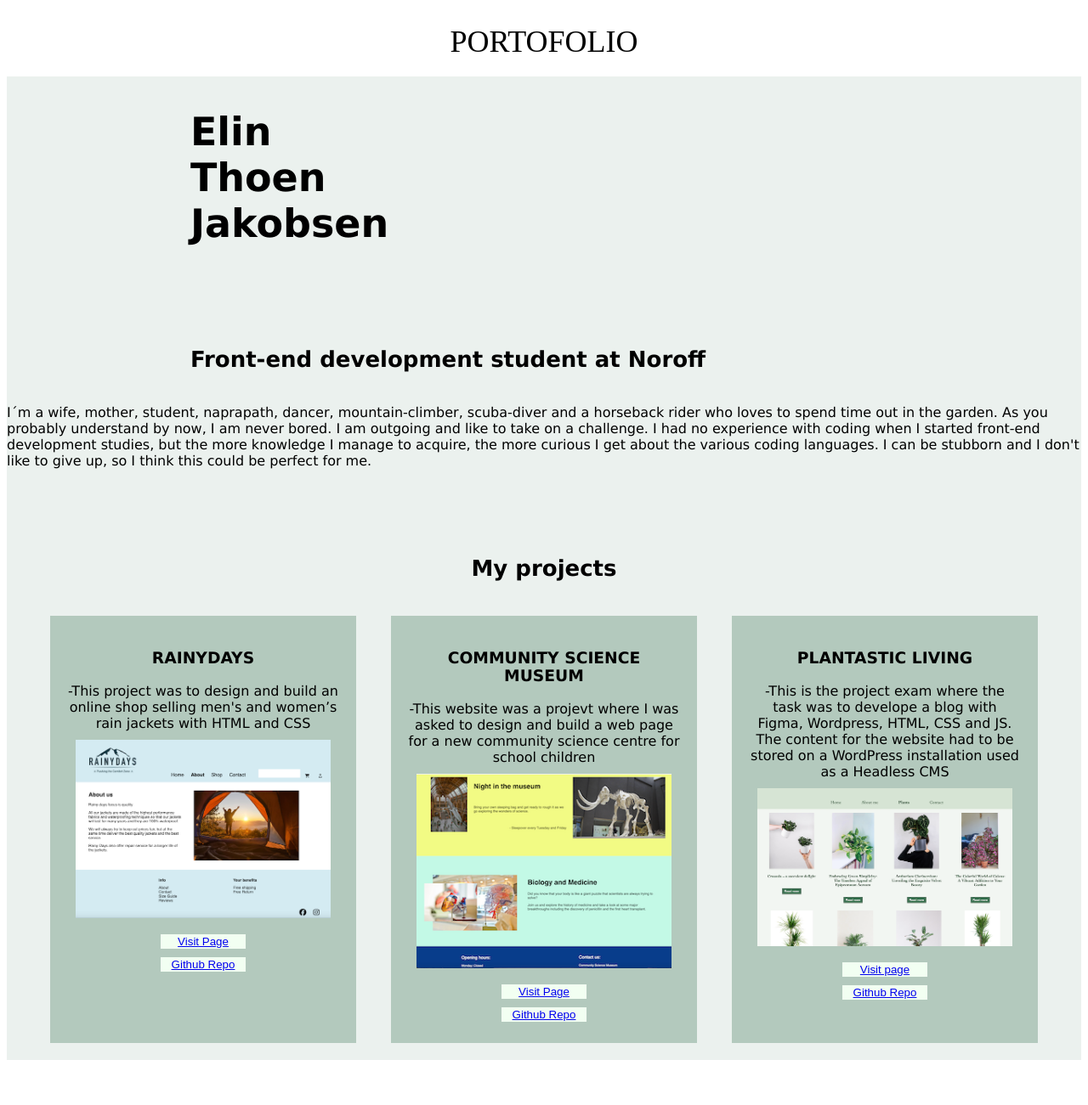
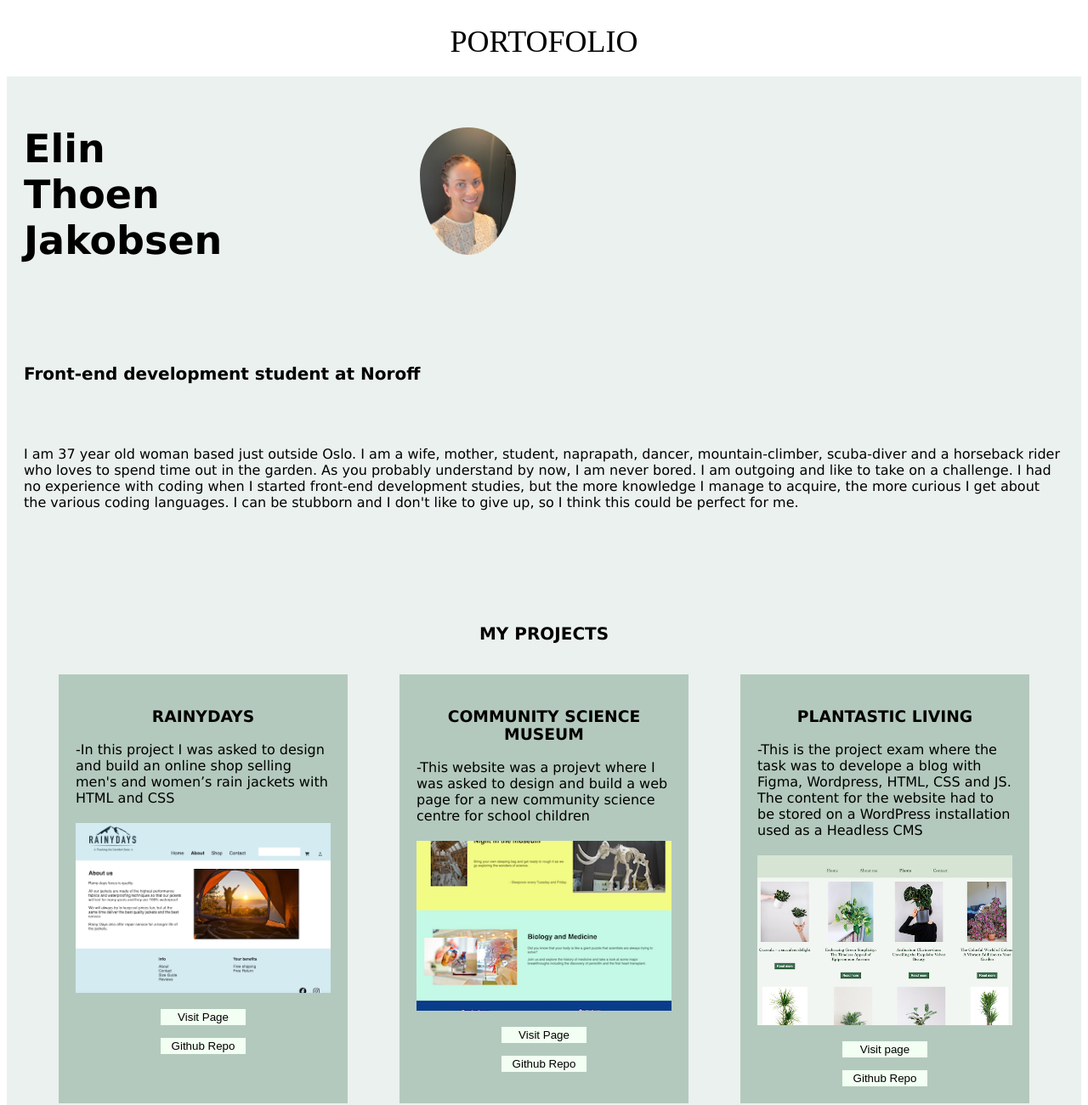
Before and after one commit to elinkrull/portofolio, a plain HTML site: page index.html in a window 1280 px wide. Shown: the top 1301 px of the page at 85% size. Before the commit the page ends 1256 px from the top, so only its background shows below. Drawn offline with Linux system fonts and the light colour scheme.

Commit message:
changes in index and style files

```diff
--- a/index.html
+++ b/index.html
@@ -30,7 +30,9 @@
 			</div>
 		</section>
 		<section class="section-two">
-			<p>I´m a wife, mother, student, naprapath, dancer, mountain-climber, scuba-diver and a horseback rider
+			<p class="about-me-text">I am 37 year old woman based just outside Oslo.
+				I am a wife, mother, student, naprapath, dancer, mountain-climber, scuba-diver and a
+				horseback rider
 				who loves to spend time out in the garden. As you probably understand by now, I am never bored.
 				I am outgoing and like to take on a challenge. I had no experience with coding when I started
 				front-end development studies, but the more knowledge I manage to acquire, the more curious I get
@@ -39,12 +41,14 @@
 			</p>
 		</section>
 
-		<h2>My projects</h2>
+		<h2 class="my-projects-header">MY PROJECTS</h2>
 
 		<section class="section-three">
 			<div class="card">
 				<h3>RAINYDAYS</h3>
-				<div>-This project was to design and build an online shop selling men's and women’s rain jackets with
+				<div class="card-text">-In this project I was asked to design and build an online shop selling men's and
+					women’s
+					rain jackets with
 					HTML and CSS</div>
 				<img src="images/rainydays2.png" alt="hompage of the Rainy Days website" class="card-image">
 				<div>
@@ -54,14 +58,16 @@
 				</div>
 				<div>
 					<button class="button repo">
-						<a href="https://github.com/elinkrull/cross-course-project/tree/main">Github Repo</a>
+						<a href="https://github.com/elinkrull/cross-course-project/tree/main"
+							class="button-styling">Github Repo</a>
 					</button>
 				</div>
 			</div>
 
 			<div class="card">
 				<h3>COMMUNITY SCIENCE MUSEUM</h3>
-				<div>-This website was a projevt where I was asked to design and build a web page for a new community
+				<div class="card-text">-This website was a projevt where I was asked to design and build a web page for
+					a new community
 					science centre for school children</div>
 				<img src="images/science-center.png" alt="overview of all the plant blogs" class="card-image">
 				<div>
@@ -76,7 +82,8 @@
 			</div>
 			<div class="card">
 				<h3>PLANTASTIC LIVING</h3>
-				<div>-This is the project exam where the task was to develope a blog with Figma, Wordpress, HTML, CSS
+				<div class="card-text">-This is the project exam where the task was to develope a blog with Figma,
+					Wordpress, HTML, CSS
 					and JS. The content for the website had to be stored on a WordPress installation used as a Headless
 					CMS</div>
 				<img src="images/plantasticliving.png" alt="hompage of the Plantastic Living website"
--- a/styles.css
+++ b/styles.css
@@ -10,15 +10,31 @@ main {
 	max-width: 100%;
 }
 
-.section-one {
+.section-one, .section-two {
 	display: flex;
-	gap: 10px;
-	justify-content: space-evenly;
+	padding: 20px;
+}
+
+h1 {
+	font-size: 36px;
+	width: 150px;
+}
+
+h2 {
+	font-size: 20px;
+}
+
+.profile-image {
+	display: none;
+}
+
+.my-projects-header {
+	text-align: center;
 }
 
 .section-three {
 	display: flex;
-	gap: 10px;
+	gap: 20px;
 	justify-content: space-evenly;
 	flex-wrap: wrap;
 	padding: 20px;
@@ -26,49 +42,67 @@ main {
 
 .card {
 	display: block;
-	max-width: 320px;
+	max-width: 300px;
 	background-color: rgba(179, 201, 189, 1);
 	padding: 20px;
 	text-align: center;
 }
 
-.card-image {
-	max-width: 300px;
-	padding: 10px;
+.card-text {
+	padding-bottom: 20px;
+	text-align: left;
 }
 
-h1 {
-	font-size: 46px;
-	width: 50px;
-}
-
-.profile-image {
-	display: none;
-	border-radius: 50%;
+.card-image {
+	width: 100%;
+	height: 200px;
 	object-fit: cover;
-	padding-top: 40px;
-	max-width: 200px;
-}
-
-h2 {
-	text-align: center;
-	padding-top: 80px;
-	font-size: 26px;
 }
 
 .button {
 	width: 100px;
-	margin: 5px;
 	background-color: rgba(242, 255, 242, 1);
-	text-decoration: none;
 	border: none;
+	padding: 2px;
+	margin-top: 15px;
 }
 
+.button:hover {
+	background-color: rgba(56, 109, 77, 1);
+	color: white;
+}
 
+.button a {
+	color: black;
+	text-decoration: none;
+}
 
+.button a:hover {
+	color: white;
+}
 
-@media(min-width:300px) {
+@media(min-width:600px) {
 
+	h1 {
+		font-size: 46px;
+		width: 50px;
+	}
 
+	h2 {
+		padding-top: 80px;
+	}
+
+	.profile-image {
+		display:flex;
+		border-radius: 50%;
+		height: 150px;
+		width: 100%;
+		object-fit: cover;
+		padding-top: 40px;
+	}
+
+	.section-three {
+		flex-wrap: wrap;
+	}
 
 }
```
